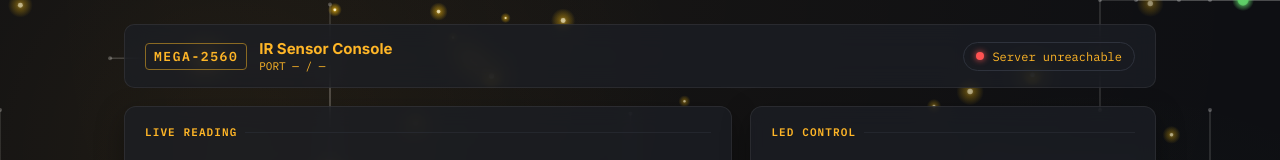
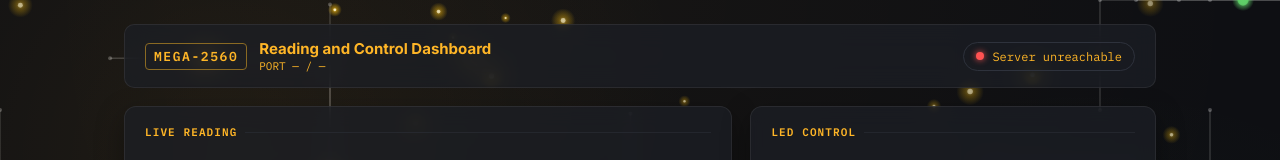
Before and after one commit to HackerHope/iot_project, a website: page frontend/index.html in a window 1280 px wide. Shown: the top 160 px of the page. Drawn offline with nearby package versions, Linux system fonts and the light colour scheme; no server answers; animation ran at ten frames a second.

Commit message:
Slight change of heading

```diff
--- a/frontend/index.html
+++ b/frontend/index.html
@@ -3,7 +3,7 @@
 <head>
 <meta charset="UTF-8" />
 <meta name="viewport" content="width=device-width, initial-scale=1.0" />
-<title>Mega Bench — IR Sensor Console</title>
+<title>Mega Bench — Reading and Control Dashboard</title>
 <link rel="preconnect" href="https://fonts.googleapis.com">
 <link href="https://fonts.googleapis.com/css2?family=IBM+Plex+Mono:wght@400;500;600&family=Inter:wght@400;500;600;700&display=swap" rel="stylesheet">
 <style>
@@ -353,7 +353,7 @@
     <div class="brand">
       <span class="mark">MEGA-2560</span>
       <div>
-        <h1>IR Sensor Console</h1>
+        <h1>Reading and Control Dashboard</h1>
         <div class="sub" id="portLabel">PORT — / —</div>
       </div>
     </div>
```
